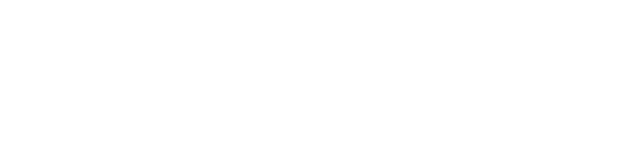
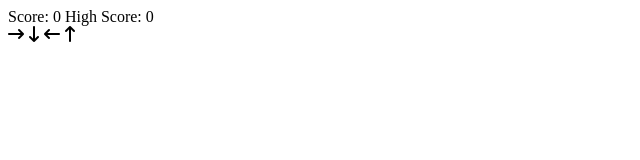
Before and after one commit to Ngozi89/my-game, a plain HTML site: page index.html in a window 1280 px wide. Shown: the whole page, without its empty margins (0-640 px from the left). Drawn offline with Linux system fonts and the light colour scheme.

Commit message:
Add basic html structure for score and arrows

```diff
--- a/index.html
+++ b/index.html
@@ -5,11 +5,28 @@
     <meta http-equiv="X-UA-Compatible" content="IE=edge">
     <meta name="viewport" content="width=device-width, initial-scale=1.0">
     <!-- Font awesome -->
-    <link rel="stylesheet" href="https://use.fontawesome.com/releases/v5.7.2/css/all.css">
+    <link rel="stylesheet" href="https://use.fontawesome.com/releases/v5.7.2/css/all.css" integrity="sha384-fnmOCqbTlWIlj8LyTjo7mOUStjsKC4pOpQbqyi7RrhN7udi9RwhKkMHpvLbHG9Sr" crossorigin="anonymous">
+    <link rel="stylesheet" href="https://fonts.googleapis.com/css?family=Raleway%7CRighteous" rel="stylesheet">
     <link rel="stylesheet" href="assets/css/style.css">
     <title>Snake Game</title>
 </head>
 <body>
+    <div class="wrapper">
+        <div class="game-details">
+            <span class="score">Score: 0</span>
+            <span class="high-score">High Score: 0</span>
+        </div>
+        <div class="play-board"></div>
+        <div class="control">
+            <i data-key="ArrowRight" class="fa-solid fa-arrow-right-long"></i>
+            <i data-key="ArrowDown" class="fa-solid fa-arrow-down-long"></i>
+            <i data-key="ArrowLeft" class="fa-solid fa-arrow-left-long"></i>
+            <i data-key="ArrowUp" class="fa-solid fa-arrow-up-long"></i>
+        </div>
+    </div>
+    <!-- Font Awesom kit-->
+    <script src="https://kit.fontawesome.com/a6f48824c3.js" crossorigin="anonymous"></script>
+    <!-- JavaScript -->
     <script src="assets/js/script.js"></script>
 </body>
 </html>
```
